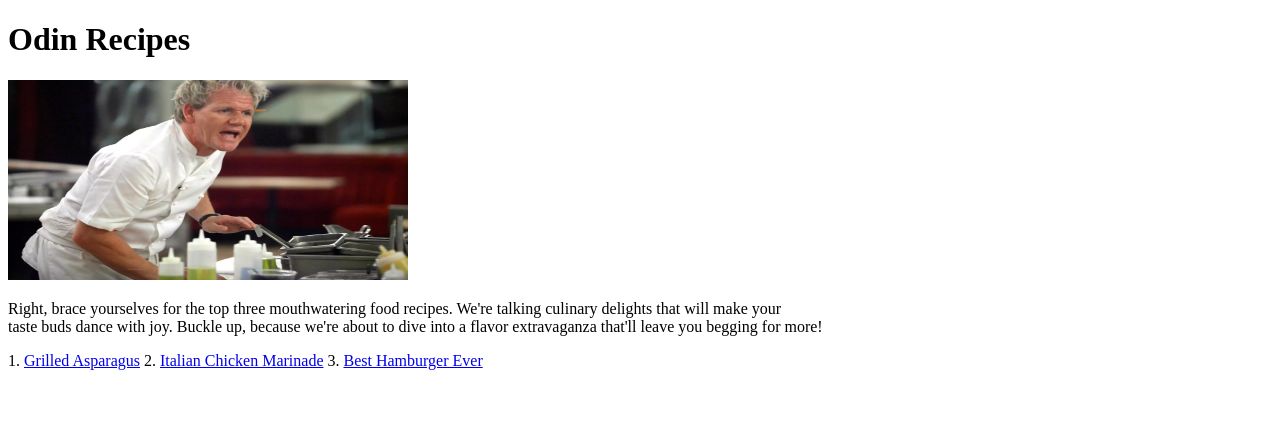
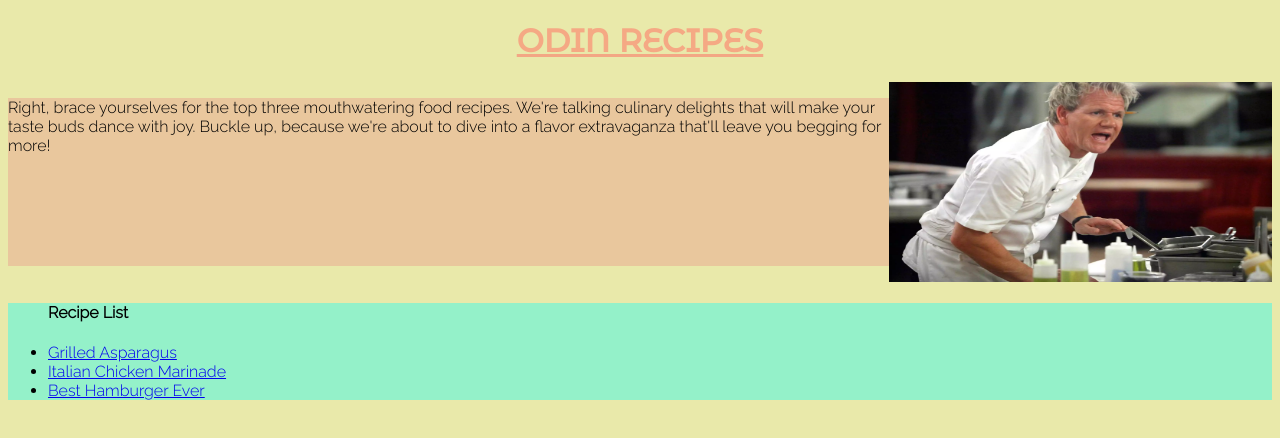
Before and after one commit to kancherish/odin-recipes, a plain HTML site: page index.html in a window 1280 px wide. Drawn offline with Linux system fonts and the light colour scheme.

Commit message:
Major UI Changes, added css for all pages
In this update odin recipe has been given a brand new look and laid foundation
for future ui development,here index html file is synched with index css and all
the recipe pages are synched with a singular css file named "recipe-pages.css"
here yellowish background color is given to website and tweaked a litte the title
style.

```diff
--- /dev/null
+++ b/css/index.css
@@ -0,0 +1,23 @@
+ body{
+  background-color: rgba(226, 226, 142, 0.747);
+ }
+ #sub-content1{
+    display: flex;
+ }
+ #main-image{
+    height: 200px;
+    width: 400px;
+}
+#sub-para{
+  background-color: rgba(230, 133, 133, 0.342);
+  font-family: 'Raleway', sans-serif;
+}
+#main-title{
+    text-align: center;
+    font-family: 'Montserrat Alternates', sans-serif;
+    color:rgba(245, 162, 129, 0.918);
+}
+#recipe-list{
+  background-color: rgba(0, 255, 255, 0.363);
+  font-family: 'Raleway', sans-serif;
+}
--- /dev/null
+++ b/css/recipe-pages.css
@@ -0,0 +1,12 @@
+body{
+    background-color: rgba(226, 226, 142, 0.747);
+}
+#main-title{
+    text-align: center;
+    font-family: 'Montserrat Alternates', sans-serif;
+    color:rgba(245, 162, 129, 0.918);
+}
+#main-image{
+    height: 200px;
+    width: 400px;
+}
--- a/index.html
+++ b/index.html
@@ -1,19 +1,30 @@
 <!DOCTYPE html>
 <html lang="en">
 <head>
-    <meta charset="UTF-8">
+  <link rel="preconnect" href="https://fonts.googleapis.com">
+<link rel="preconnect" href="https://fonts.gstatic.com" crossorigin>
+<link href="https://fonts.googleapis.com/css2?family=Montserrat+Alternates:wght@500&family=Raleway:wght@300&display=swap" rel="stylesheet"><meta charset="UTF-8">
     <meta http-equiv="X-UA-Compatible" content="IE=edge">
+    <link rel="stylesheet" href="css/index.css">
     <meta name="viewport" content="width=device-width, initial-scale=1.0">
     <title>Odin recipes</title>
 </head>
 <body>
-   <h1><strong>Odin Recipes</strong></h1>
-    <img src="resources/gordon_ramsay.jpg" alt="gordon ramsay image" height="200px" width="400px">
-    <p>Right, brace yourselves for the top three mouthwatering food recipes. We're talking culinary delights that will make your<br>
-    taste buds dance with joy. Buckle up, because we're about to dive into a flavor extravaganza that'll leave you
-     begging for more!</p>
-     1. <a href="pages/GrilledAsparagus.html">Grilled Asparagus</a>
-     2. <a href="pages/ItalianChickenMarinade.html">Italian Chicken Marinade</a>
-     3. <a href="pages/BestHamburgerEver.html">Best Hamburger Ever</a>
+   <div id="main-title"><h1><strong><u>ODIN RECIPES</u></strong></h1></div>
+   <div id="sub-content1">
+     <p id="sub-para">
+       Right, brace yourselves for the top three mouthwatering food recipes. We're talking culinary delights that will make your<br>
+       taste buds dance with joy. Buckle up, because we're about to dive into a flavor extravaganza that'll leave you
+       begging for more!
+     </p>
+     <img src="resources/gordon_ramsay.jpg" alt="gordon ramsay image" id="main-image">
+    </div>
+      <ul id="recipe-list">
+          <h4>Recipe List</h4>
+         <li><a href="pages/GrilledAsparagus.html">Grilled Asparagus</a></li>
+         <li> <a href="pages/ItalianChickenMarinade.html">Italian Chicken Marinade</a></li>
+         <li><a href="pages/BestHamburgerEver.html">Best Hamburger Ever</a></li>
+     </ul>
+
 </body>
 </html>
```
Also changed, not shown: pages/BestHamburgerEver.html (+6 -2 lines), pages/GrilledAsparagus.html (+6 -2 lines), pages/ItalianChickenMarinade.html (+6 -3 lines).
